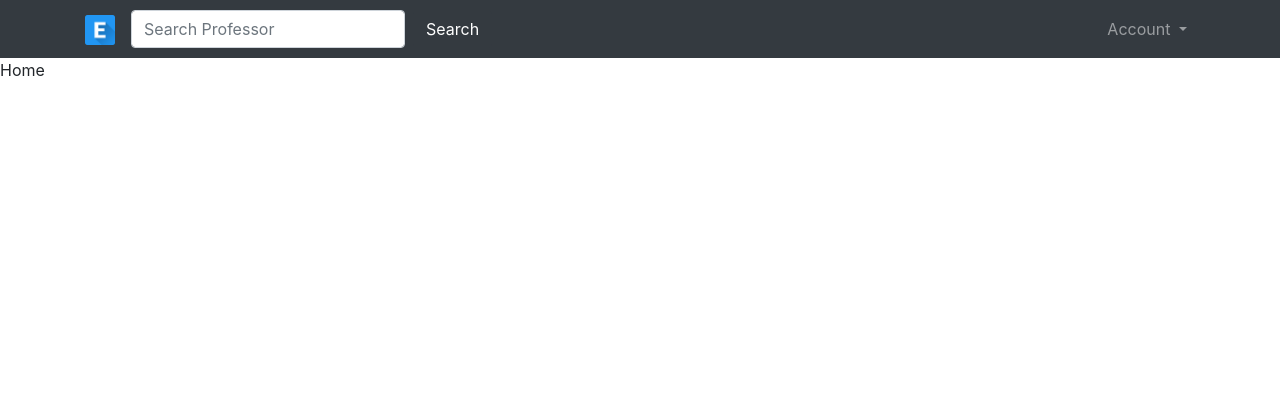
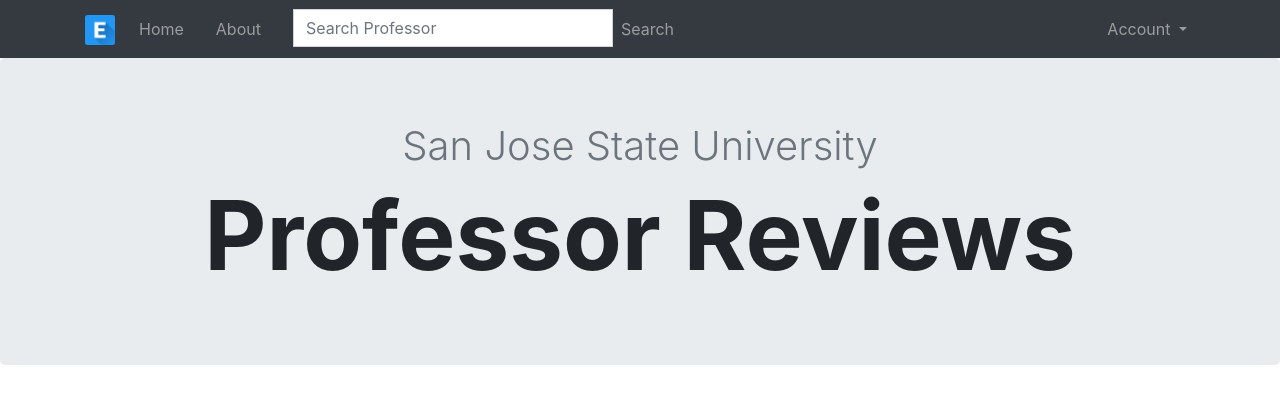
Before and after one commit to artak10t/ProfessorReviews, a Flask app: page / in a window 1280 px wide. Shown: the top 404 px of the page. Run offline with Flask 2, Linux system fonts and the light colour scheme; some libraries are stand-ins or nearby versions.

Commit message:
homepage updated

```diff
--- a/myapp/forms.py
+++ b/myapp/forms.py
@@ -3,18 +3,18 @@ from wtforms import StringField, PasswordField, BooleanField, SubmitField, TextA
 from wtforms.validators import DataRequired
 
 class LoginForm(FlaskForm):
-    email = StringField('Email', validators=[DataRequired()])
+    email = StringField('SJSU Email', validators=[DataRequired()])
     password = PasswordField('Password')
     remember_me = BooleanField('Remember me')
     submit = SubmitField('Sign in')
 
 class RegisterForm(FlaskForm):
-    email = StringField('Email', validators=[DataRequired()])
+    email = StringField('SJSU Email', validators=[DataRequired()])
     password = PasswordField('Password', validators=[DataRequired()])
     repeatPassword = PasswordField('Repeat Password', validators=[DataRequired()])
     submit = SubmitField('Register')
 
 class GrantModeratorForm(FlaskForm):
-    email = StringField('Email', validators=[DataRequired()])
+    email = StringField('SJSU Email', validators=[DataRequired()])
     status = BooleanField('Moderator')
     submit = SubmitField('Grant')
--- a/myapp/templates/base.html
+++ b/myapp/templates/base.html
@@ -22,10 +22,20 @@
             <a class="navbar-brand" href="/">
                 <img src="/static/icon.png" width="30" height="30" alt="">
             </a>
-            <form class="form-inline my-2 my-lg-0">
-                <input class="form-control mr-sm-2" type="search" placeholder="Search Professor" aria-label="Search">
-                <button class="btn btn btn-dark my-2 my-sm-0" href="/search_professor" type="submit">Search</button>
-            </form>
+            <ul class="navbar-nav">
+                <li class="nav-item mr-3">
+                    <a class="nav-link" href="/">Home <span class="sr-only">(current)</span></a>
+                </li>
+                <li class="nav-item mr-4">
+                    <a class="nav-link" href="/about">About <span class="sr-only">(current)</span></a>
+                </li>
+                <li class="nav-item" style="width:320px !important;">
+                    <input class="form-control mr-sm-2 rounded-0" type="search" placeholder="Search Professor" aria-label="Search">
+                </li>
+                <li class="nav-item mr-3">
+                    <a class="nav-link" href="/search_professor">Search <span class="sr-only">(current)</span></a>
+                </li>
+            </ul>
             <div class="collapse navbar-collapse" id="navbarSupportedContent">
                 <ul class="navbar-nav ml-auto">
                     {% if moderator %}
--- a/myapp/templates/home.html
+++ b/myapp/templates/home.html
@@ -1,5 +1,10 @@
 {% extends "base.html" %}
 
 {% block content %}
-Home
+<div class="jumbotron">
+    <div class="container">
+        <h1 class="text-muted display-4 text-center" style="font-size:40px">San Jose State University</h1>
+        <h1 strong class="display-1 text-center" style="font-weight:bold">Professor Reviews</h1>
+    </div>
+</div>
 {% endblock %}
```
